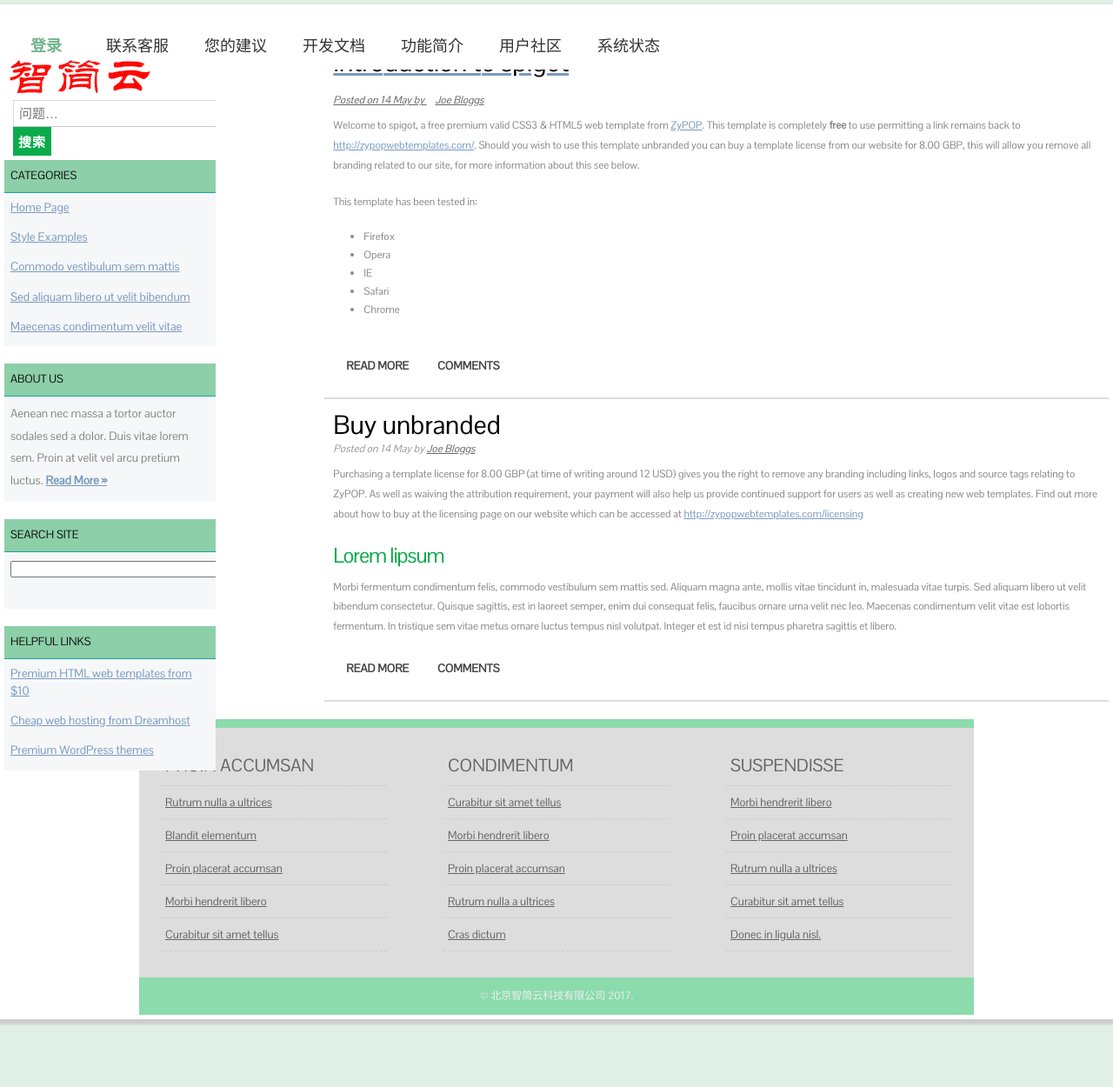
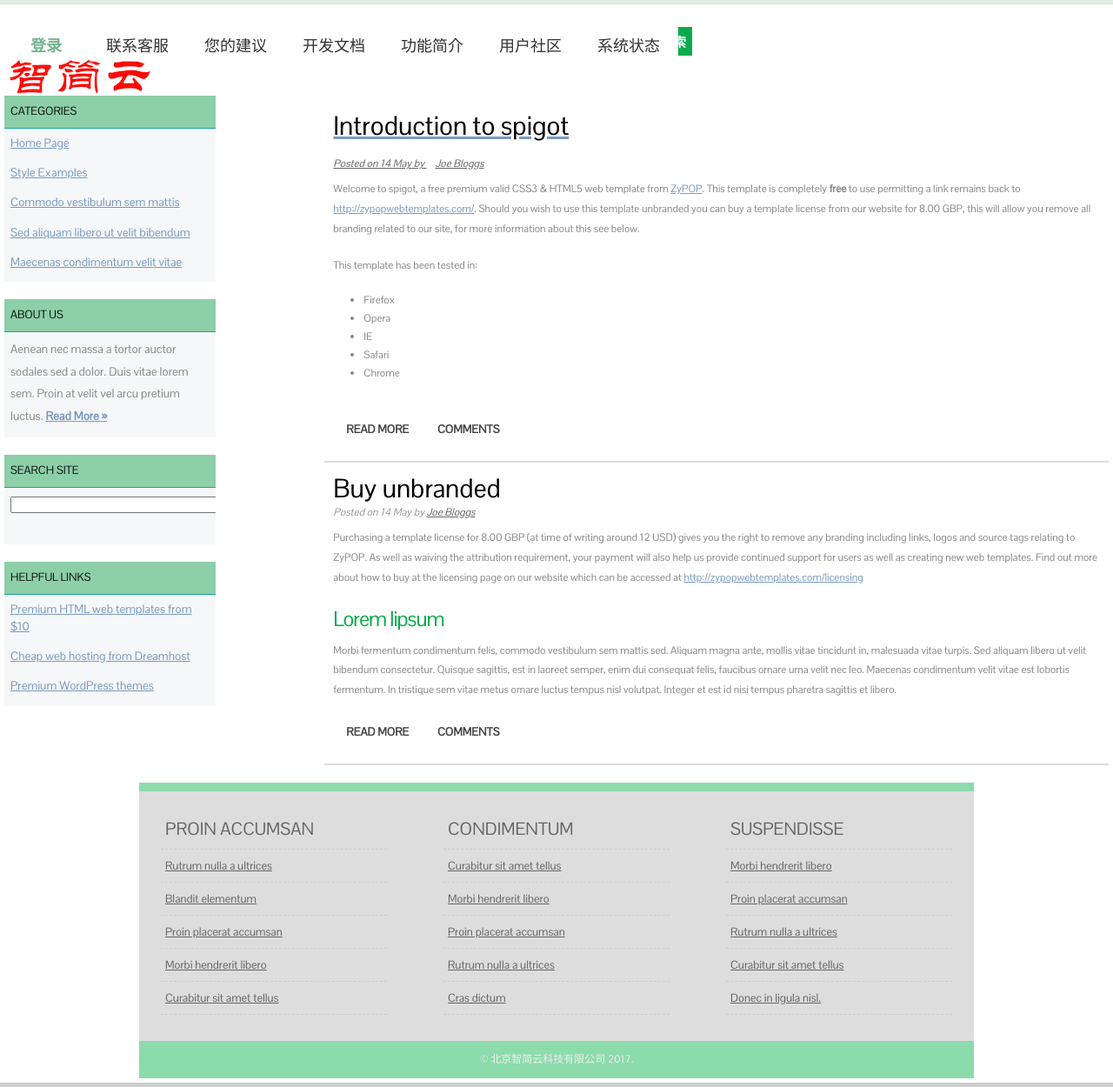
Before and after one commit to dreampivot/slipscloud.github.io, a Jekyll site: the page help/help-index.html, which Jekyll copies as it is, in a window 1280 px wide and 1250 px high. Shown: the whole window at 87% size. Built offline with Jekyll 4.4.1, drawn with Linux system fonts in a browser that asks for light colours.

Commit message:
Create help-index.html

```diff
--- a/help/help-index.html
+++ b/help/help-index.html
@@ -132,6 +132,11 @@
 
 
 		<section id="content">
+			<ul>
+       <form method="get" class="searchform" action="#" >
+       <p><input type="search" style="margin-left: 10px;" class="search-field" placeholder="问题&hellip;" value="" name="s"  size="32"/>
+	<input name="send" style="margin-left: 10px;" class="formbutton" value="搜索" type="submit" /></p>
+     </ul>
 
 	    <article>
 
@@ -180,11 +185,7 @@
         <aside class="sidebar">
 
 <img class="header-image" src="../img/logo.png" alt="Buildings" />
-  <ul>
-       <form method="get" class="searchform" action="#" >
-       <p><input type="search" style="margin-left: 10px;" class="search-field" placeholder="问题&hellip;" value="" name="s"  size="32"/>
-	<input name="send" style="margin-left: 10px;" class="formbutton" value="搜索" type="submit" /></p>
-     </ul>
+
             <ul>
                <li>
                     <h4>Categories</h4>
```
